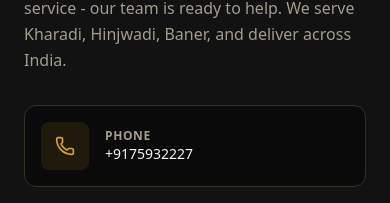
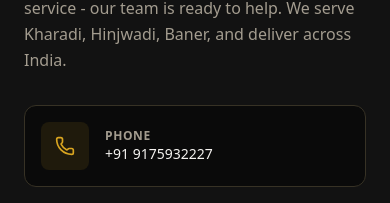
Before and after one commit to prajaktapatilweb/vakrtundinfotech, a Next.js app: page / in a window 390 px wide. Shown: the part 5130-5333 px from the top of the page. Built offline with nearby package versions, Linux system fonts and the light colour scheme; a web font is replaced by a local one.

Commit message:
phone number at contact section

```diff
--- a/components/contact-section.tsx
+++ b/components/contact-section.tsx
@@ -20,7 +20,7 @@ const contactInfo = [
   {
     icon: Phone,
     label: "Phone",
-    value: "+9175932227 ",
+    value: "+91 9175932227 ",
     href: "tel:+9175932227 ",
   },
   {
```
